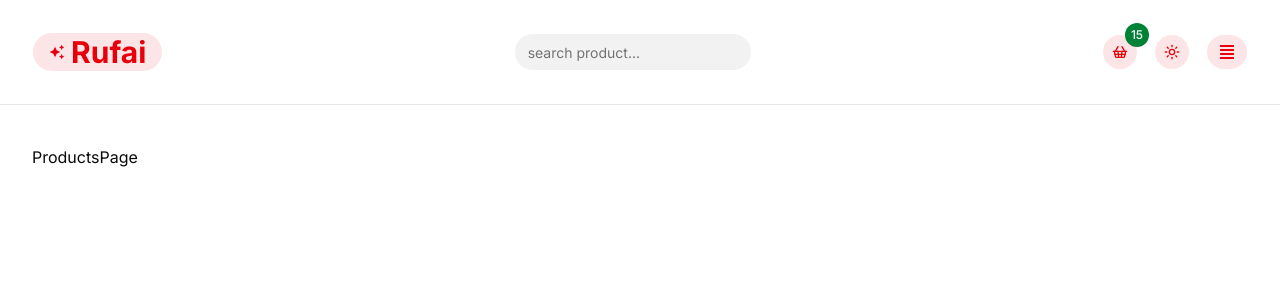
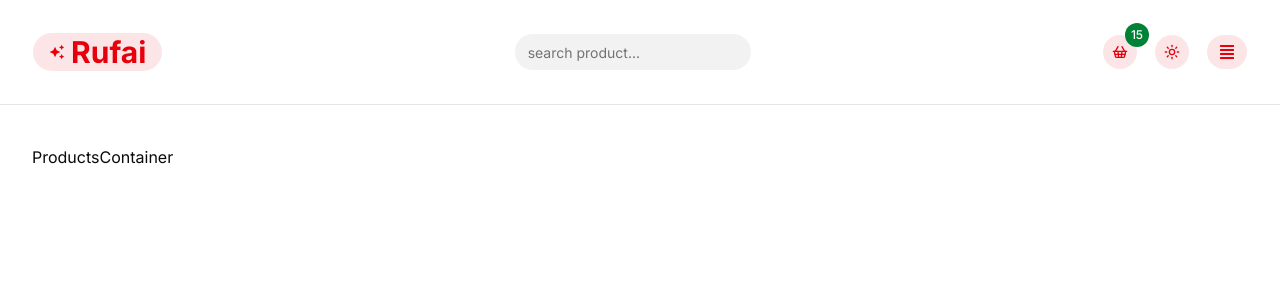
Before and after one commit to abdul-mumin-rufai/rufai-next.js-typescript-e-commence, a Next.js app: page /products in a window 1280 px wide. Shown: the top 300 px of the page. Built offline with nearby package versions, Linux system fonts and the light colour scheme.

Commit message:
productsPage: started with the products page

```diff
--- /dev/null
+++ b/app/products/loading.tsx
@@ -0,0 +1,12 @@
+'use client'
+import React from 'react'
+import LoadingContainer from '@/components/globals/LoadingContainer'
+
+
+const Loading = () => {
+    return (
+        <LoadingContainer />
+    )
+};
+
+export default Loading;
--- a/app/products/page.tsx
+++ b/app/products/page.tsx
@@ -1,8 +1,18 @@
+import ProductsContainer from '@/components/products/ProductsContainer';
 import React from 'react'
 
-function ProductsPage() {
+
+interface SearchParams{
+  layout?: string;
+  search?: string;
+}
+async function ProductsPage(searchParams :SearchParams) {
+  console.log(searchParams);
+  const layout = searchParams.layout || 'grid';
+  const search = searchParams.search || '';
+
   return (
-    <div>ProductsPage</div>
+    <ProductsContainer />
   )
 };
 
```
